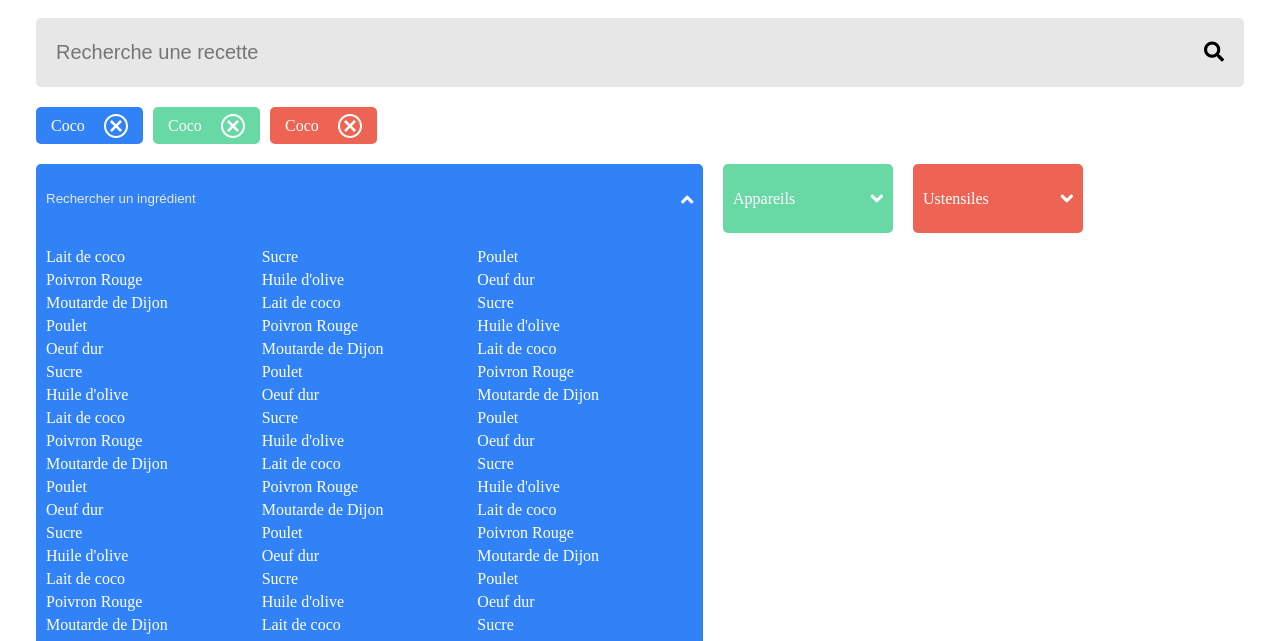
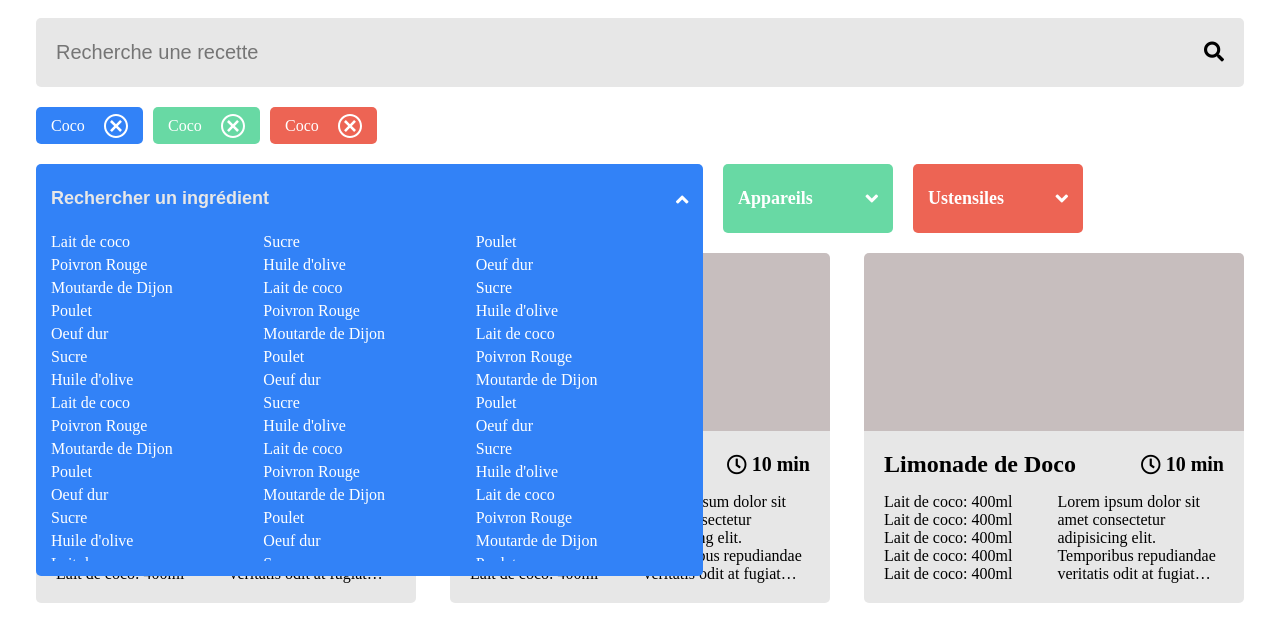
Before and after one commit to MichelYam/MichelYAM_7_062022, a website: page public/index.html in a window 1280 px wide. Both pictures are taken after a click on the icon 189 px from the left and 357 px from the top of the page. Shown: the part 159-800 px from the top of the page. Drawn offline with Linux system fonts and the light colour scheme.

Commit message:
fix filter

```diff
--- a/public/css/style.css
+++ b/public/css/style.css
@@ -11,9 +11,11 @@ a {
 li {
     list-style: none;
 }
-header img{
+
+header img {
     width: 25%;
 }
+
 .ingredients, #ingredients {
     background-color: #3282F7;
 }
@@ -102,38 +104,45 @@ svg {
 
 /* filters */
 .filter-btn {
-    display: flex;
-    justify-content: space-between;
-    flex-direction: column;
-    align-items: center;
+    position: relative;
     width: 170px;
     height: 69px;
-    border-radius: 5px;
     color: #fff;
     margin-right: 20px;
     transition: 0.5s ease-in-out;
+    cursor: pointer;
+}
+
+.filter-btn p {
+    letter-spacing: 0.5px;
 }
 
 .filter-input {
     display: none;
+    border: none;
+    outline: none;
     width: 100%;
-    border: none;
     color: #FFFFFF;
-    outline: none;
+}
+
+.filter-input, .filter-content label {
+    font-weight: 700;
+    font-size: 18px;
 }
 
 .filter-input::placeholder {
     color: #E7E7E7;
 }
 
-.filter-btn p {
-    letter-spacing: 0.5px;
-}
-
-.filter-content i {
-    font-size: 20px;
-    transition: 0.3s ease-in-out;
-    cursor: pointer;
+.filter-container {
+    display: flex;
+    flex-direction: column;
+    position: absolute;
+    border-radius: 5px;
+    top: 0px;
+    right: 0px;
+    left: 0px;
+    padding: 0 15px;
 }
 
 .filter-content {
@@ -142,20 +151,26 @@ svg {
     align-items: center;
     width: 100%;
     height: 69px;
-    padding: 15px 10px;
 }
+
+.filter-container i {
+    font-size: 20px;
+    transition: 0.3s ease-in-out;
+    cursor: pointer;
+}
+
 
 .dropdown {
     display: none;
-    padding: 15px 10px;
     transition: 0.5s ease-in-out;
 }
 
 .dropdown .dropdown-menu {
     display: flex;
     flex-wrap: wrap;
-    max-height: 397px;
+    max-height: 328px;
     overflow: auto;
+    margin-bottom: 15px;
 }
 
 .dropdown .dropdown-menu li {
@@ -166,10 +181,10 @@ svg {
 
 .filter-btn.active {
     width: 667px;
-    height: 100%;
+    /* height: 100%; */
 }
 
-.filter-btn.active #filter-title {
+.filter-btn.active .filter-content label {
     display: none;
 }
 
@@ -258,18 +273,27 @@ svg {
 
 
 @media screen and (max-width: 577px) {
-    .tags__card{
+    .tags__card {
         margin-bottom: 10px;
     }
-    .filters__list{
+
+    .filters__list {
         gap: 10px;
     }
-    .filter-btn{
+
+    .filter-btn {
         margin-right: 0px;
     }
+    .recipe__list{
+        gap: 20px;
+    }
+    .recipe__card{
+        width: 100%;
+    }
 }
+
 @media screen and (max-width: 947px) {
-    header img{
+    header img {
         width: 50%;
     }
 }
--- a/public/index.html
+++ b/public/index.html
@@ -51,11 +51,12 @@
                 </div>
             </div>
             <div class="filters__list">
-                <div id="ingredients" class="filter-btn">
+                <div class="filter-btn">
+                    <div class="filter-container ingredients">
                         <div class="filter-content">
-                        <label for="ingredients-input" id="filter-title">Ingrédient</label>
-                        <input type="text" placeholder="Rechercher un ingrédient" name="ingredients-input" id="ingredients-input"
-                            class="filter-input ingredients">
+                            <label for="ingredients-input" class="filter-title">Ingrédient</label>
+                            <input type="text" placeholder="Rechercher un ingrédient" name="ingredients-input"
+                                id="ingredients-input" class="filter-input ingredients">
                             <i class="fas fa-angle-down"></i>
                         </div>
                         <div id="blue-content" class="dropdown">
@@ -133,11 +134,13 @@
                             </ul>
                         </div>
                     </div>
-                <div id="devices" class="filter-btn">
+                </div>
+                <div class="filter-btn">
+                    <div class="filter-container devices">
                         <div class="filter-content">
-                        <label for="devices-input" id="filter-title">Appareils</label>
-                        <input type="text" placeholder="Rechercher un ingrédient" name="devices-input" id="devices-input"
-                            class="filter-input devices hidden">
+                            <label for="devices-input" class="filter-title">Appareils</label>
+                            <input type="text" placeholder="Rechercher un ingrédient" name="devices-input"
+                                id="devices-input" class="filter-input devices hidden">
                             <i class="fas fa-angle-down"></i>
                         </div>
                         <div id="green-content" class="dropdown">
@@ -151,11 +154,13 @@
                             </ul>
                         </div>
                     </div>
-                <div id="utensils" class="filter-btn">
+                </div>
+                <div class="filter-btn">
+                    <div class="filter-container utensils">
                         <div class="filter-content">
-                        <label for="ustensiles-input" id="filter-title">Ustensiles</label>
-                        <input type="text" placeholder="Rechercher un ingrédient" name="ustensiles-input" id="ustensiles-input"
-                            class="filter-input utensils hidden">
+                            <label for="ustensiles-input" class="filter-title">Ustensiles</label>
+                            <input type="text" placeholder="Rechercher un ingrédient" name="ustensiles-input"
+                                id="ustensiles-input" class="filter-input utensils hidden">
                             <i class="fas fa-angle-down"></i>
                         </div>
                         <div id="red-content" class="dropdown">
@@ -167,6 +172,7 @@
                                 <li>Huile d'olive</li>
                                 <li>Oeuf dur</li>
                             </ul>
+                        </div>
                     </div>
                 </div>
             </div>
@@ -252,18 +258,23 @@
     <script>
         // handle open/close filters
         const arrow = document.querySelectorAll(".fa-angle-down")
+        const label = document.querySelectorAll(".filter-title")
         const filterBtn = document.querySelectorAll(".filter-btn")
         for (let i = 0; i < arrow.length; i++) {
             arrow[i].addEventListener('click', toggleItem, false)
         }
+        for (let i = 0; i < arrow.length; i++) {
+            label[i].addEventListener('click', toggleItem, false)
+        }
 
         function toggleItem() {
-            var itemClass = this.parentNode.parentNode.className;
+            var itemClass = this.parentNode.parentNode.parentNode.className;
+            console.log(itemClass)
             for (i = 0; i < filterBtn.length; i++) {
                 filterBtn[i].className = 'filter-btn';
             }
             if (itemClass == 'filter-btn') {
-                this.parentNode.parentNode.className = "filter-btn active";
+                this.parentNode.parentNode.parentNode.className = "filter-btn active";
             }
         }
 
```
Lines whose indentation alone changed are shown as unchanged.
